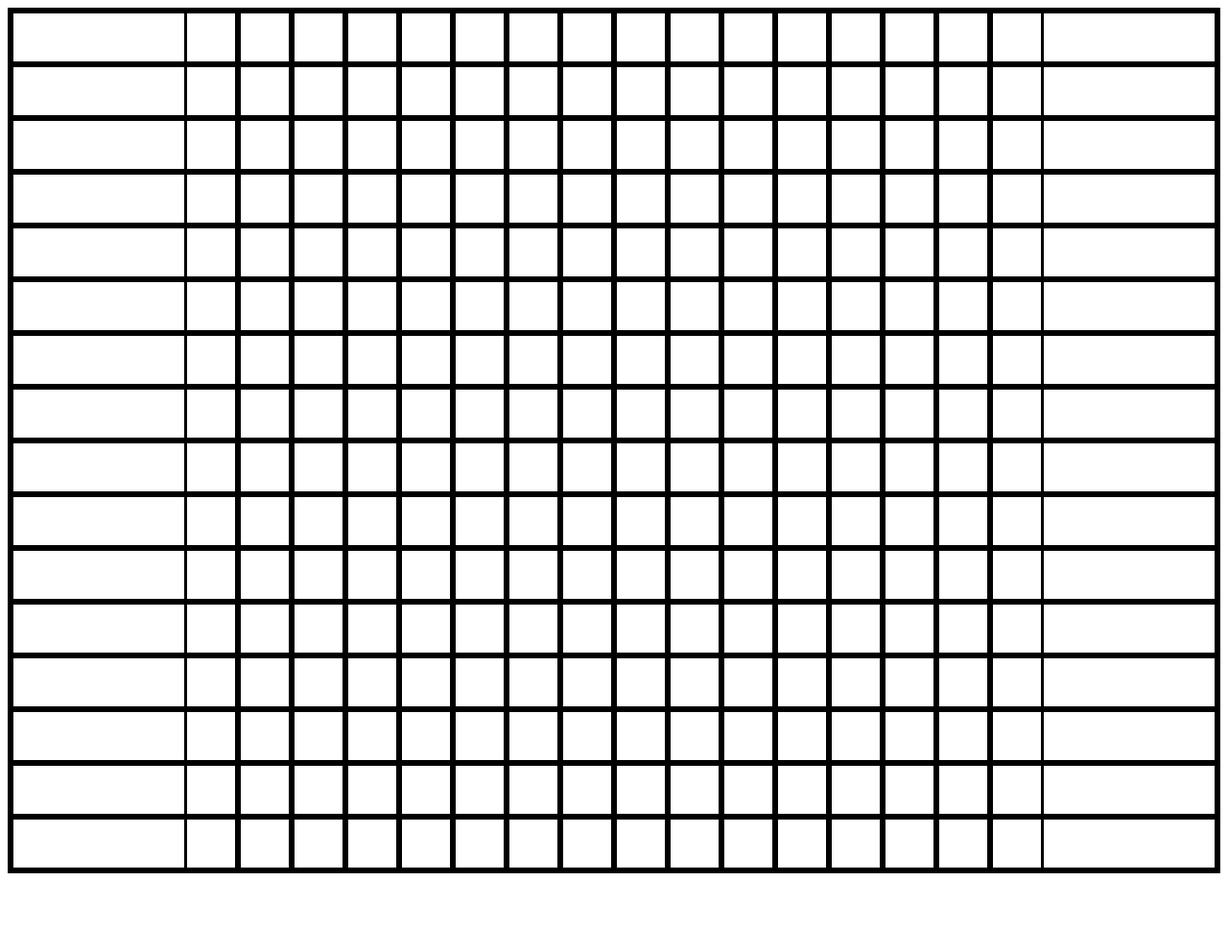
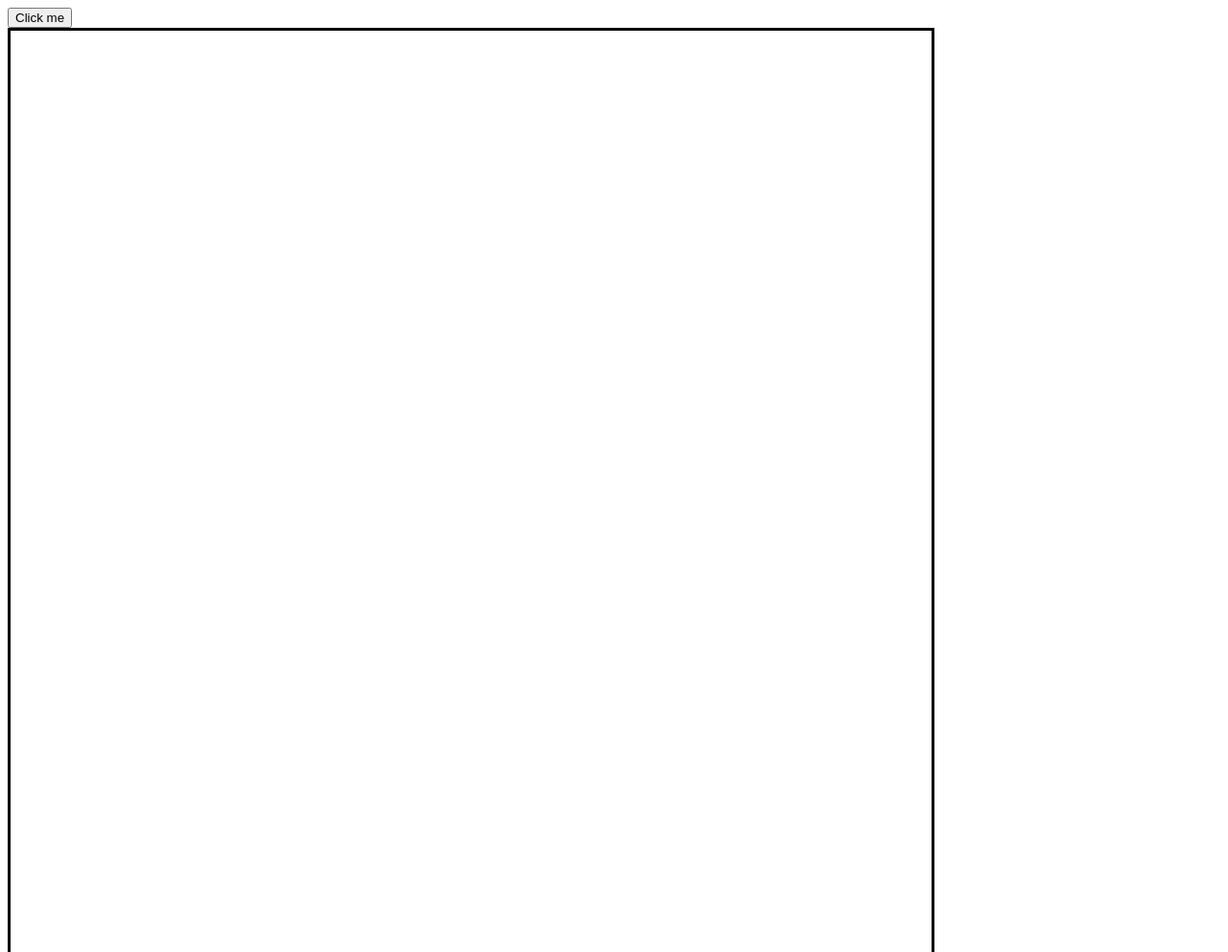
Before and after one commit to ResadOzbas/Etch-a-Sketch, a website: page Etch.html in a window 1280 px wide. Shown: the top 992 px of the page at 96% size. Before the commit the page ends 918 px from the top, so only its background shows below. Drawn offline with Linux system fonts and the light colour scheme.

Commit message:
added button with onclick function to change number of grids and size :)

```diff
--- a/Etch.html
+++ b/Etch.html
@@ -8,9 +8,11 @@
     <link rel="stylesheet" type="text/css" href="styles.css">
 </head>
 <body>
+    <button class="input" onclick="inputClicked()">Click me</button>
     <div class="container">
 
     </div>
-    <script src="script.js"></script>
+
+    <script src="script.js" defer></script>
 </body>
 </html>
--- a/script.js
+++ b/script.js
@@ -1,14 +1,21 @@
+
+
 //ensures DOM loads before script runs
-document.addEventListener('DOMContentLoaded', function(){
+function createGrid(grids = 100){
+
     const container = document.querySelector('.container');
+    const input = document.querySelector('.input')
 
     //creates the 16x16 grid, first makes 16 rows, then 16 divs in those rows
-    for (let i = 0; i<16; i++){
+    //height and width of divs need to be 100/x%, x being number of grids, max 100
+    for (let i = 0; i<grids; i++){
         const divi = document.createElement('div')
         divi.classList.add('flex-container')
+        divi.style.height = (100/grids) + '%'
         container.appendChild(divi);
-        for (let y = 0; y<16; y++){
+        for (let y = 0; y<grids; y++){
             const divy = document.createElement('div');
+            divy.style.width = (100/grids) + '%'
             divi.appendChild(divy);
         }
     }
@@ -21,10 +28,23 @@ document.addEventListener('DOMContentLoaded', function(){
         })
     })
 
+};
+
+function inputClicked(){
+    console.log('works');
+    const userInput = prompt('how many grids would you like? (max 100)');
+    createGrid(userInput)
+};
+
+
+ /*
+ document.addEventListener('DOMContentLoaded', function(){
+    createGrid()
+})
+
     gridDiv.forEach(function(div){
         div.addEventListener('mouseleave', function(){
             div.classList.remove('hovered');
         })
     })
-
-});
+*/
--- a/styles.css
+++ b/styles.css
@@ -2,16 +2,18 @@
     display:flex;
     justify-content: center;
     align-items: center;
-    height: 50px;
-    border:solid;
+
+
 }
 .flex-container div{
-    width:50px;
+
     height:100%;
-    border: solid;
+
 }
 
 .container{
+    height:960px;
+    width:960px;
     border:solid;
 }
 .container div{
```
Also changed, not shown: package.json (added, +14 -0 lines), 1 other file.
